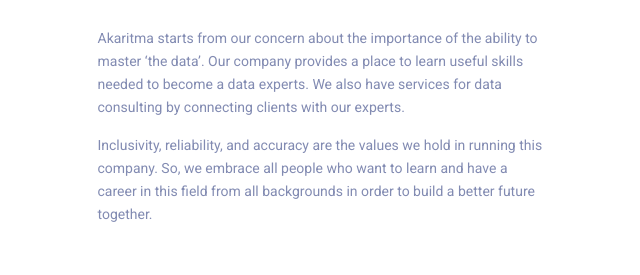
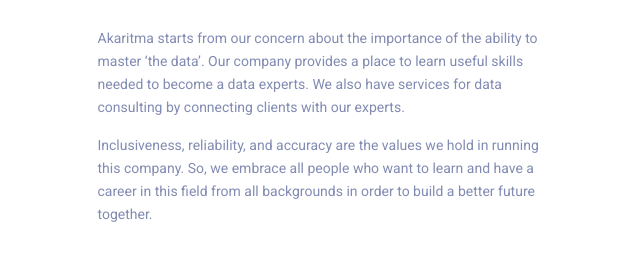
Before and after one commit to akaritma/company, a plain HTML site: page index.html in a window 1280 px wide. Shown: the part 1060-1335 px from the top of the page, 605-1245 px from the left. Drawn offline with nearby package versions, Linux system fonts and the light colour scheme; some packages are replaced by stand-ins of ours.

Commit message:
Update index.html

```diff
--- a/index.html
+++ b/index.html
@@ -135,7 +135,7 @@
               We also have services for data consulting by connecting clients with our experts.
             </p>
             <p>
-              Inclusivity, reliability, and accuracy are the values we hold in running this company.
+              Inclusiveness, reliability, and accuracy are the values we hold in running this company.
               So, we embrace all people who want to learn and have a career in this field from all backgrounds
               in order to build a better future together.
             </p>
```
